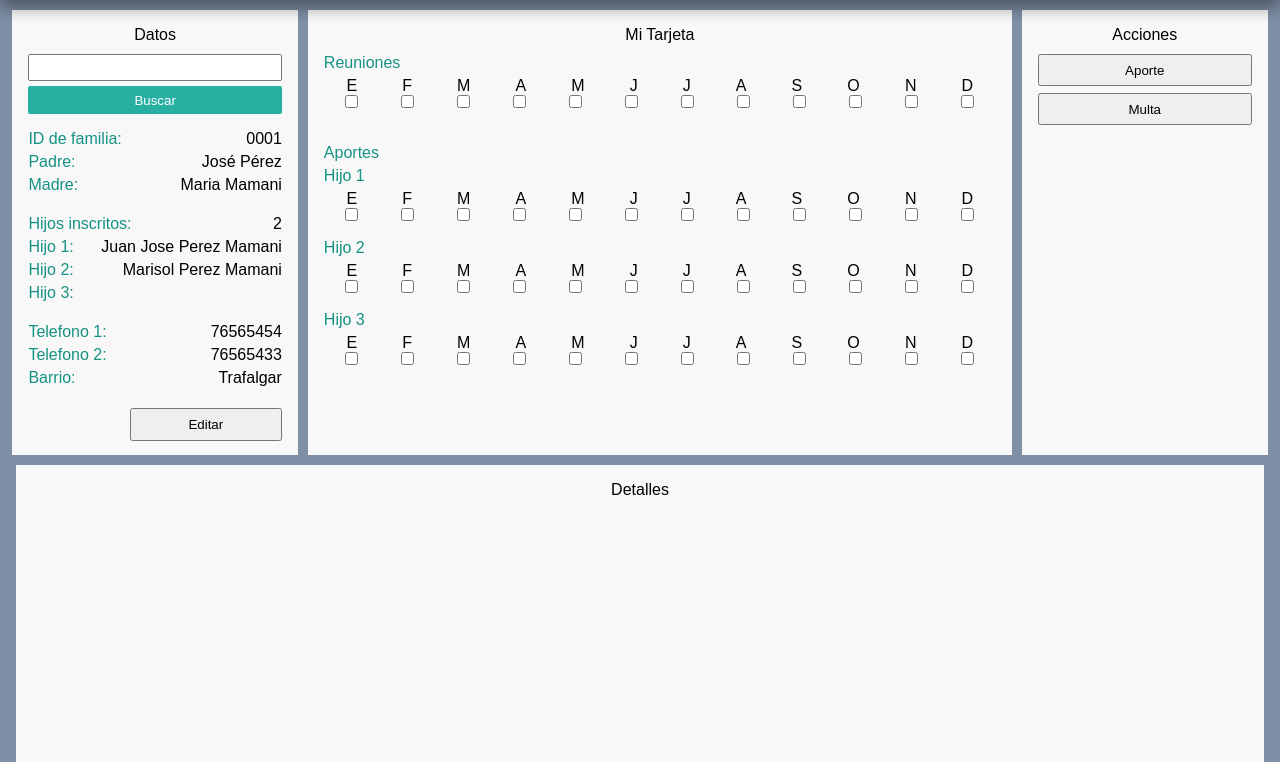
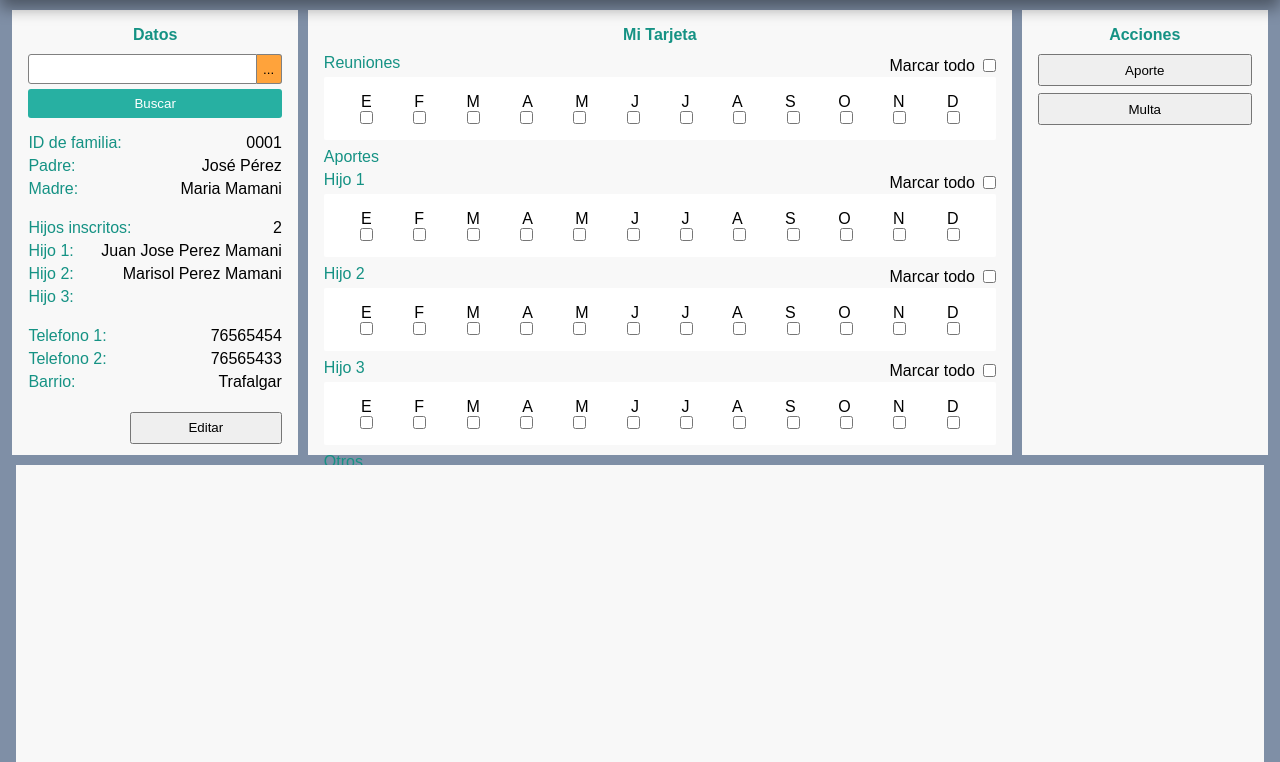
Before and after one commit to ismaelbob/FOapp, a PHP site: page /tarjeta.php in a window 1280 px wide. Shown: the part 50-812 px from the top of the page. Run offline with PHP 8.4, Linux system fonts and the light colour scheme; the visitor is signed in with stand-in values (Sample User, id 1).

Commit message:
Se termino la vista Tarjeta, se acabo los paneles necesarios

```diff
--- a/css/secciones.css
+++ b/css/secciones.css
@@ -18,6 +18,8 @@
     margin: 0px 0px 10px 0px;
     text-align: center;
     font-weight: normal;
+    color: #159284;
+    font-weight: 600;
 }
 .pnl_principal h5 {
     padding: 0;
@@ -37,9 +39,11 @@
     background-color: #f8f8f8;
 }
 .pnl_datos input[type="text"] {
-    width: 100%;
+    width: 90%;
     margin-bottom: 5px;
-    padding: .3em;
+    padding: .5em;
+    border: 1px solid gray;
+    border-radius: 3px 0px 0px 3px;
 }
 .pnl_datos input[type="button"] {
     width: 100%;
@@ -48,7 +52,7 @@
     color: white;
     cursor: pointer;
     border: none;
-    border-radius: 2px;
+    border-radius: 3px;
 }
 .pnl_datos input[type="button"]:hover {
     background-color: #159284;
@@ -61,12 +65,7 @@
     display: flex;
     justify-content: right  ;
 }
-.pnl_datos button {
-    width: 60%;
-    padding: .5em;
-    margin-bottom: .5em;
-    cursor: pointer;
-}
+
 
 
 .pnl_tarjeta {
@@ -76,15 +75,51 @@
     padding: 1em;
     background-color: #f8f8f8;
 }
+.pnl_principal .fila-titulo {
+    display: flex;
+    justify-content: space-between  ;
+}
+.pnl_principal .fila-titulo label {
+    margin-right: .5em;
+}
+.pnl_principal .fila-titulo div {
+    display: flex;
+    align-items: center;
+}
 .pnl_tarjeta .fila {
     display: flex;
     justify-content: space-between;
     flex-direction: column;
+    background-color: white;
+    padding: 1em;
+    border-radius: 2px;
+    margin-bottom: .5em;
 }
 .pnl_tarjeta .fila div {
     display: flex;
     justify-content: space-between;
 }
+.pnl_tarjeta .columna {
+    display: flex;
+    justify-content: space-between;
+    background-color: white;
+    padding: 1em;
+}
+.pnl_tarjeta .columna div {
+    display: flex;
+    justify-content: space-between;
+    flex-direction: column;
+}
+.pnl_principal .columna div div {
+    display: flex;
+    flex-direction: row;
+    margin-right: .5em;
+    margin-bottom: .5em;
+}
+.pnl_principal .columna div div label {
+    margin-right: .3em;
+}
+
 .pnl_tarjeta input[type="checkbox"] {
     margin: 0;
     padding: 0;
@@ -115,6 +150,24 @@
 }
 
 
+.btn-edit {
+    width: 60%;
+    padding: .5em;
+    margin-bottom: .5em;
+    cursor: pointer;
+}
+.btn-popup {
+    background-color: rgb(255, 163, 59);
+    border: 1px solid gray;
+    border-left: 0px;
+    width: 10%;
+    cursor: pointer;
+    padding: .5em 0em;
+    border-radius: 0px 3px 3px 0px;
+}
+.btn-popup:hover {
+    background-color: rgb(253, 151, 33);
+}
 
 @media only screen and (min-width: 600px) {
     /* For tablets: */
@@ -146,11 +199,27 @@
     .pnl_tarjeta .fila {
         display: flex;
         justify-content: space-around;
+        background-color: white;
+        padding: 1em;
+        border-radius: 2px;
+        margin-bottom: .5em;
     }
     .pnl_tarjeta .fila div {
         display: flex;
         justify-content: space-around;
     }
+    .pnl_tarjeta .columna {
+        display: flex;
+        justify-content: space-between;
+        background-color: white;
+        padding: 1em;
+    }
+    .pnl_tarjeta .columna div {
+        display: flex;
+        justify-content: space-between;
+        flex-direction: row;
+    }
+
     .pnl_menu {
         width: 19.2%;
         height: 60%;
--- a/tarjeta.php
+++ b/tarjeta.php
@@ -34,7 +34,7 @@
             <div class="pnl_datos">
                 <h4>Datos</h4>
                 <form action="">
-                    <input type="text" name="txtcodigo" id="txtcodigo">
+                    <div><input type="text" name="txtcodigo" id="txtcodigo"><button class="btn-popup">...</button></div>
                     <input type="button" value="Buscar">
                 </form>
                 <div>
@@ -55,11 +55,14 @@
                         <div class="linea"><h5>Barrio:</h5><span>Trafalgar</span></div>
                     </p>
                 </div>
-                <div class="linea-r"><button>Editar</button></div>
+                <div class="linea-r"><button class="btn-edit">Editar</button></div>
             </div>
             <div class="pnl_tarjeta">
                 <h4>Mi Tarjeta</h4>
-                <h5>Reuniones</h5>
+                <div class="fila-titulo">
+                    <h5>Reuniones</h5>
+                    <div><label for="chkfull-reu">Marcar todo</label><input type="checkbox" id="chkfull-reu" name="chkfull-reu"/></div>
+                </div>
                 <div class="fila">
                     <div>
                         <label for="chkene">E</label>
@@ -90,11 +93,11 @@
                         <input type="checkbox" name="chkdic" id="chkdic"/>
                     </div>
                 </div>
-                <br/>
-                <br/>
                 <h5>Aportes</h5>
-                <br/>
-                <h5>Hijo 1</h5>
+                <div class="fila-titulo">
+                    <h5>Hijo 1</h5>
+                    <div><label for="chkfull-hijo1">Marcar todo</label><input type="checkbox" id="chkfull-hijo1" name="chkfull-hijo1"/></div>
+                </div>
                 <div class="fila">
                     <div>
                         <label for="chkene-1">E</label>
@@ -125,8 +128,10 @@
                         <input type="checkbox" name="chkdic-1" id="chkdic-1"/>
                     </div>
                 </div>
-                <br/>
-                <h5>Hijo 2</h5>
+                <div class="fila-titulo">
+                    <h5>Hijo 2</h5>
+                    <div><label for="chkfull-hijo2">Marcar todo</label><input type="checkbox" id="chkfull-hijo2" name="chkfull-hijo2"/></div>
+                </div>
                 <div class="fila">
                     <div>
                         <label for="chkene-2">E</label>
@@ -157,8 +162,10 @@
                         <input type="checkbox" name="chkdic-2" id="chkdic-2"/>
                     </div>
                 </div>
-                <br/>
-                <h5>Hijo 3</h5>
+                <div class="fila-titulo">
+                    <h5>Hijo 3</h5>
+                    <div><label for="chkfull-hijo3">Marcar todo</label><input type="checkbox" id="chkfull-hijo3" name="chkfull-hijo3"/></div>
+                </div>
                 <div class="fila">
                     <div>
                         <label for="chkene-3">E</label>
@@ -189,7 +196,19 @@
                         <input type="checkbox" name="chkdic-3" id="chkdic-3"/>
                     </div>
                 </div>
-                <br/>
+                <h5>Otros</h5>
+                <div class="columna">
+                    <div>
+                        <div><label for="chkrv-1">Revision médica</label><input type="checkbox" id="chkrv-1" name="chkrv-1"/></div>
+                        <div><label for="chkrv-2">Revision médica</label><input type="checkbox" id="chkrv-2" name="chkrv-2"/></div>
+                        <div><label for="chkrv-3">Revision médica</label><input type="checkbox" id="chkrv-3" name="chkrv-3"/></div>
+                    </div>
+                    <div>
+                        <div><label for="chkkm-1">Kermesse</label><input type="checkbox" id="chkkm-1" name="chkkm-1"/></div>
+                        <div><label for="chkkm-2">Kermesse</label><input type="checkbox" id="chkkm-2" name="chkkm-2"/></div>
+                        <div><label for="chkkm-3">Kermesse</label><input type="checkbox" id="chkkm-3" name="chkkm-3"/></div>
+                    </div>
+                </div>
             </div>
             <div class="pnl_menu">
                 <h4>Acciones</h4>
@@ -197,7 +216,7 @@
                 <button>Multa</button>
             </div>
             <div class="pnl_lista">
-                <h4>Detalles</h4>
+                <h4></h4>
             </div>
         </div>
     </div>
```
